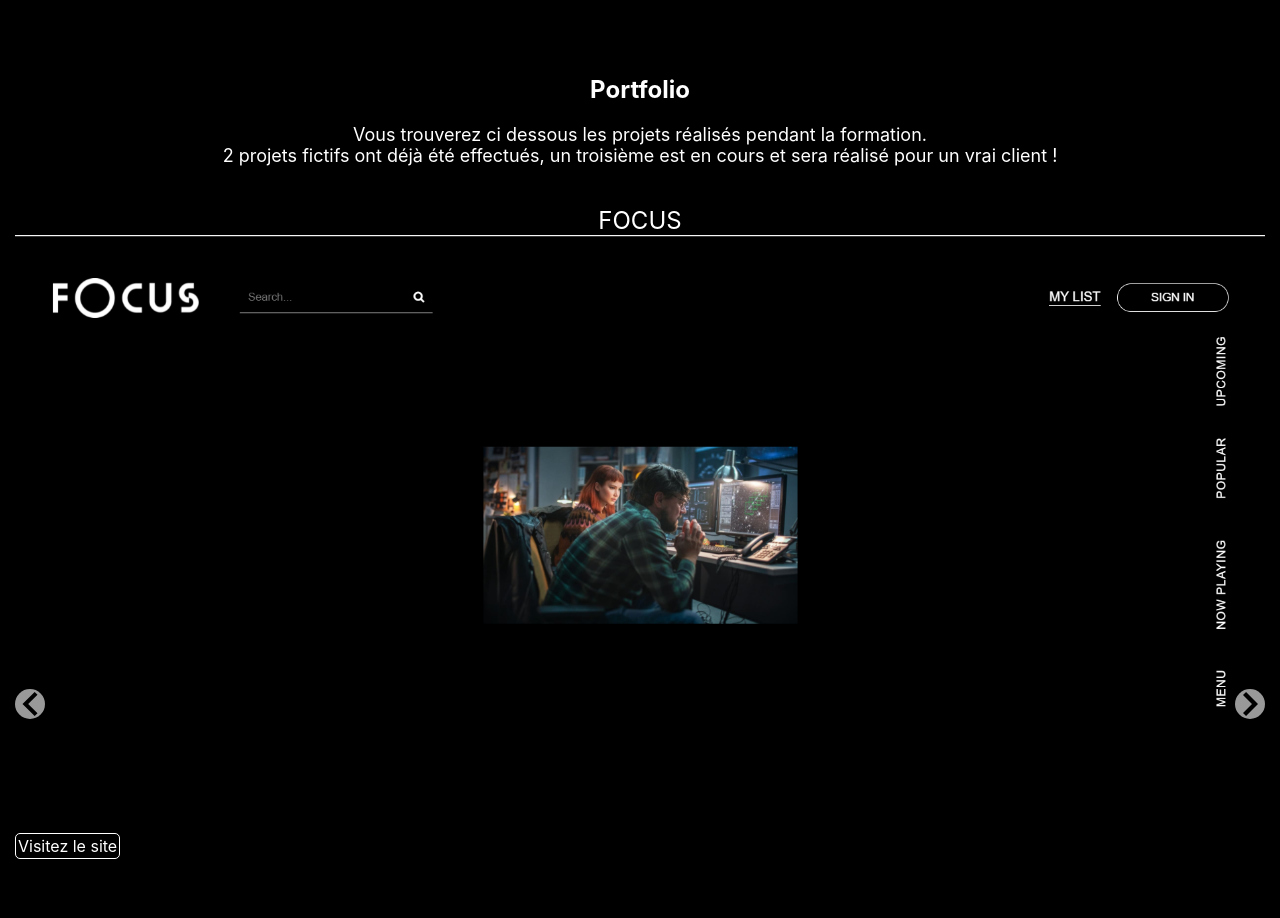
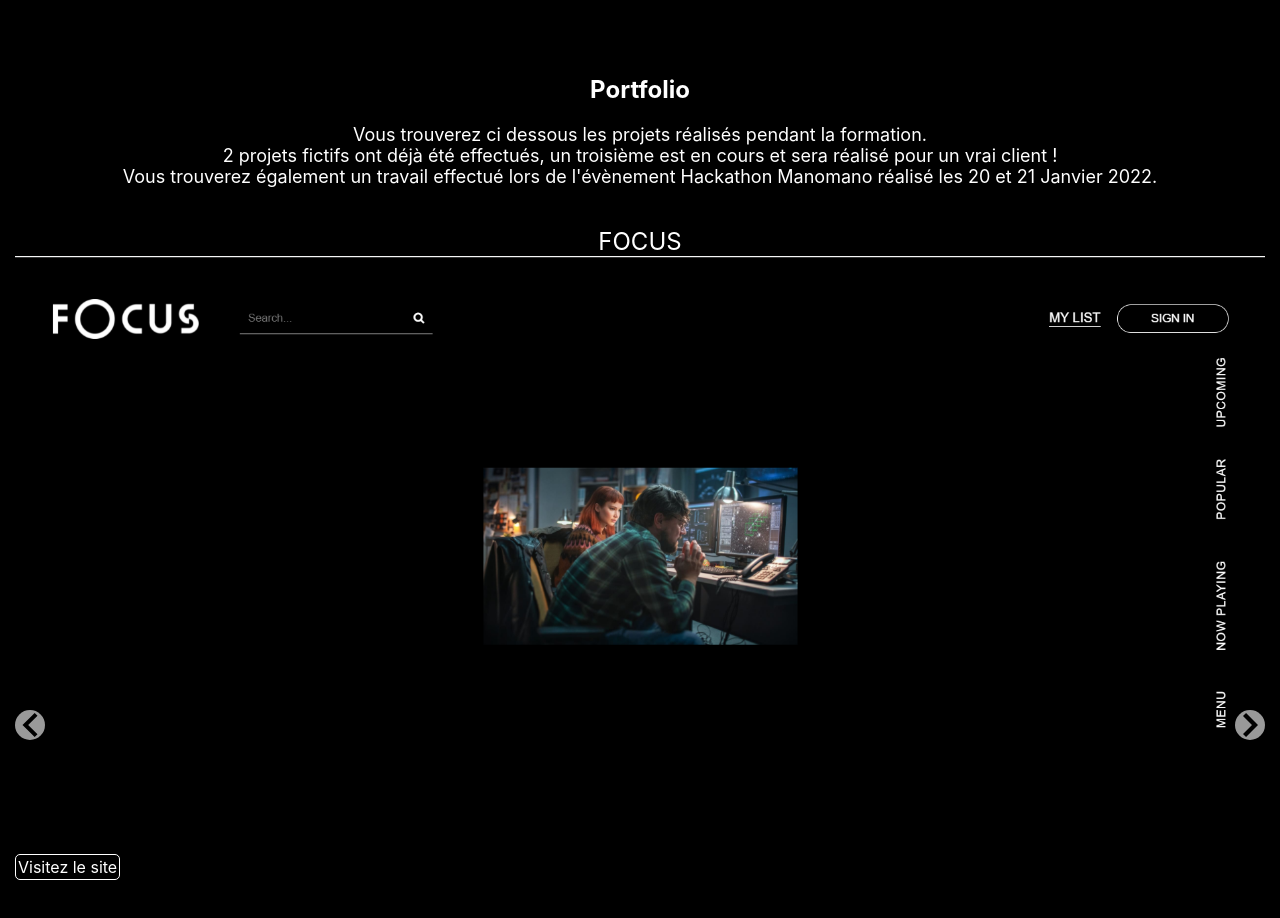
Before and after one commit to Vianney-Gln/porte-folio, a React (Create React App) app: page / in a window 1280 px wide. Shown: the part 2080-2998 px from the top of the page. Built offline with nearby package versions, Linux system fonts and the light colour scheme; grey boxes are pictures that could not be loaded.

Commit message:
modif descriptif portfolio

```diff
--- a/src/components/porte-folio.jsx
+++ b/src/components/porte-folio.jsx
@@ -15,7 +15,9 @@ const PorteFolio = () => {
       <p className="descriptif-porteFolio">
         Vous trouverez ci dessous les projets réalisés pendant la formation.
         <br></br>2 projets fictifs ont déjà été effectués, un troisième est en
-        cours et sera réalisé pour un vrai client !
+        cours et sera réalisé pour un vrai client !<br></br>Vous trouverez
+        également un travail effectué lors de l'évènement Hackathon Manomano
+        réalisé les 20 et 21 Janvier 2022.
       </p>
       <div className="slide-container">
         <Slide>
```
